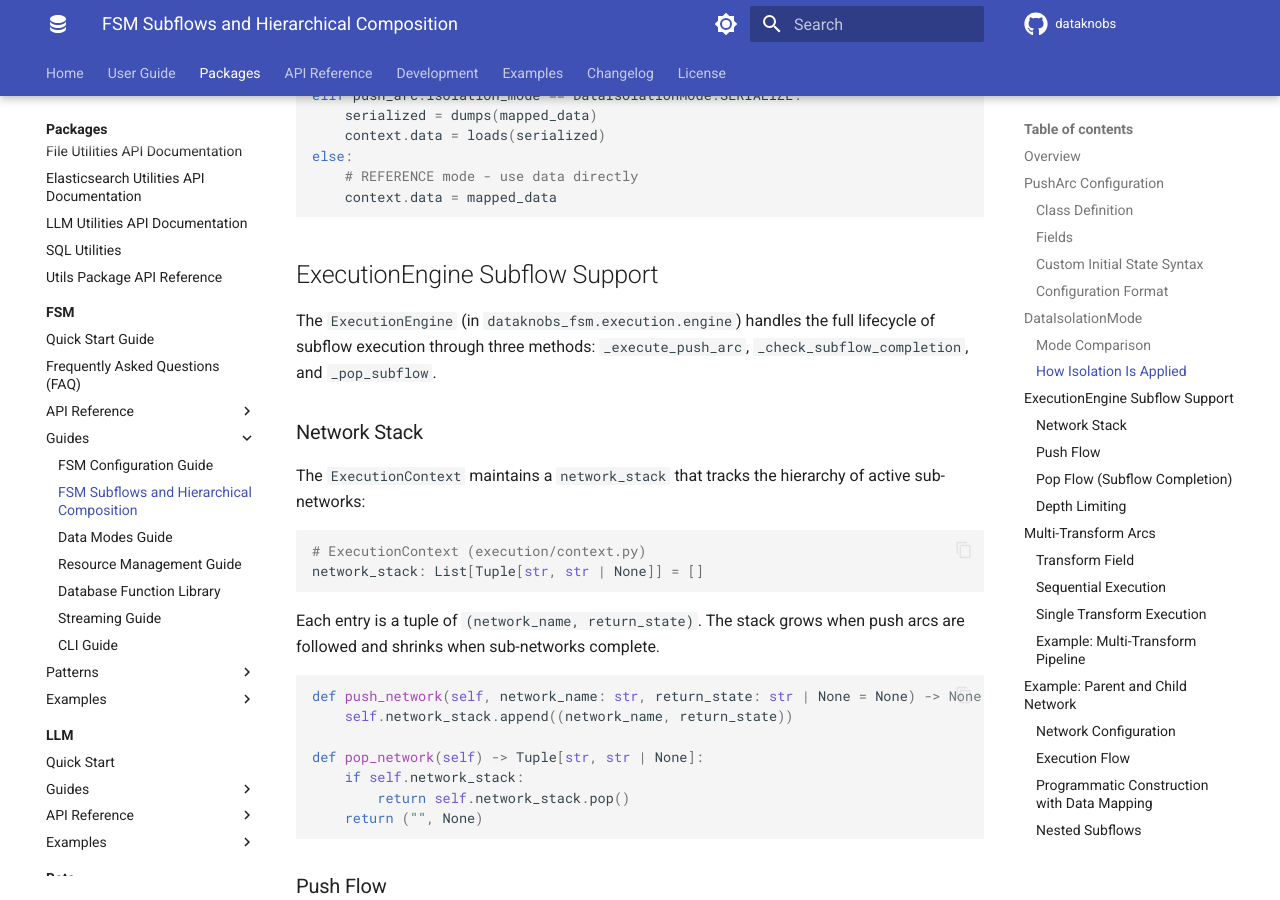
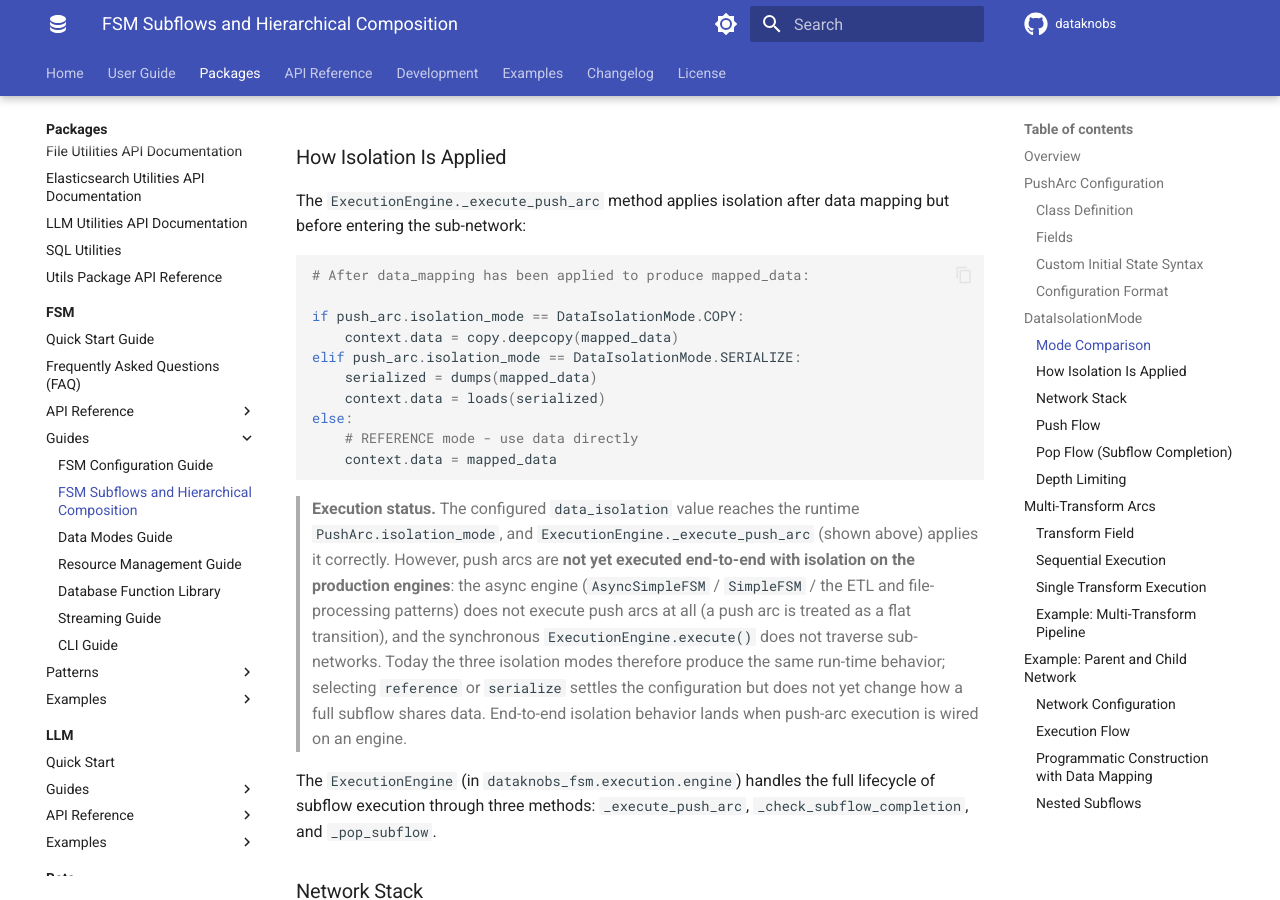
Before and after one commit to KBS-Labs/dataknobs, an MkDocs documentation site: the page built from docs/packages/fsm/guides/subflows.md, in a window 1280 px wide and 900 px high, scrolled down 4612 px. Built offline with MkDocs 1.6.1 and Material for MkDocs 9.7.7, drawn with Linux system fonts in a browser that asks for light colours; comment, search, counter and statistics services are not loaded; some of the changed text lies outside the part shown.

Commit message:
fix(fsm): thread config-authored push-arc data isolation to the runtime arc
PushArcConfig.data_isolation was parsed and then dropped: _build_arc never
passed isolation_mode= to PushArc, so the runtime arc always carried the
deep-copy default regardless of config. Thread the configured value through,
and retype the config field from the state-level DataHandlingMode
(copy/reference/direct) to the runtime DataIsolationMode
(copy/reference/serialize) so config expresses exactly the modes the runtime
honors: serialize is newly expressible, and direct — which never had push-arc
isolation semantics and was being silently dropped — now raises at load (use
StateConfig.data_mode for state-level DIRECT handling).

Also remove an unreachable push-isolation branch in NetworkExecutor (it
referenced a non-existent arc attribute and compared against a non-enum string)
and correct the comment that documented the path it could never reach.

Scope: this settles the config plumbing only. No reachable execution path runs
a push arc through a full sub-network while honoring isolation_mode today (the
async engine does not execute push arcs; the sync engine does not traverse
sub-networks), so the three modes still produce identical run-time behavior —
the behavioral payoff lands when push-arc execution is wired on an engine. Docs
carry the migration note and this execution-status bound; an xfail reproducer
pins the async-push gap.

Co-Authored-By: Claude Opus 4.8 (1M context) <noreply@anthropic.com>

````diff
--- a/docs/packages/fsm/guides/subflows.md
+++ b/docs/packages/fsm/guides/subflows.md
@@ -95,6 +95,18 @@ In JSON/dict configuration, push arcs are distinguished from regular arcs by the
 }
 ```
 
+The `data_isolation` value uses the `DataIsolationMode` enum (below): valid
+values are `"copy"` (default), `"reference"`, and `"serialize"`. The configured
+value is carried through to the runtime `PushArc.isolation_mode`.
+
+> **Migration note.** `data_isolation` previously borrowed the state-level
+> data-handling enum (`copy`/`reference`/**`direct`**). It now uses the push-arc
+> isolation enum (`copy`/`reference`/**`serialize`**): `serialize` is newly
+> expressible, and `direct` — which never had push-arc isolation semantics and was
+> silently dropped at build time — is no longer accepted and raises a validation
+> error at load. For state-level DIRECT data handling, use `StateConfig.data_mode`
+> (a distinct concept from push-arc isolation).
+
 ## DataIsolationMode
 
 `DataIsolationMode` controls how data is handled when pushing to a sub-network. It is defined as an enum in `dataknobs_fsm.core.arc`.
@@ -131,7 +143,17 @@ else:
     context.data = mapped_data
 ```
 
-## ExecutionEngine Subflow Support
+> **Execution status.** The configured `data_isolation` value reaches the runtime
+> `PushArc.isolation_mode`, and `ExecutionEngine._execute_push_arc` (shown above)
+> applies it correctly. However, push arcs are **not yet executed end-to-end with
+> isolation on the production engines**: the async engine
+> (`AsyncSimpleFSM` / `SimpleFSM` / the ETL and file-processing patterns) does not
+> execute push arcs at all (a push arc is treated as a flat transition), and the
+> synchronous `ExecutionEngine.execute()` does not traverse sub-networks. Today the
+> three isolation modes therefore produce the same run-time behavior; selecting
+> `reference` or `serialize` settles the configuration but does not yet change how
+> a full subflow shares data. End-to-end isolation behavior lands when push-arc
+> execution is wired on an engine.
 
 The `ExecutionEngine` (in `dataknobs_fsm.execution.engine`) handles the full lifecycle of subflow execution through three methods: `_execute_push_arc`, `_check_subflow_completion`, and `_pop_subflow`.
 
````
Also changed, not shown: packages/fsm/CHANGELOG.md (+14 -0 lines), packages/fsm/docs/FSM_CONFIG_GUIDE.md (+1 -1 lines), packages/fsm/docs/FSM_PROCESSING_FLOW.md (+10 -5 lines), packages/fsm/docs/FSM_SUBFLOWS.md (+23 -1 lines), 4 other files.
